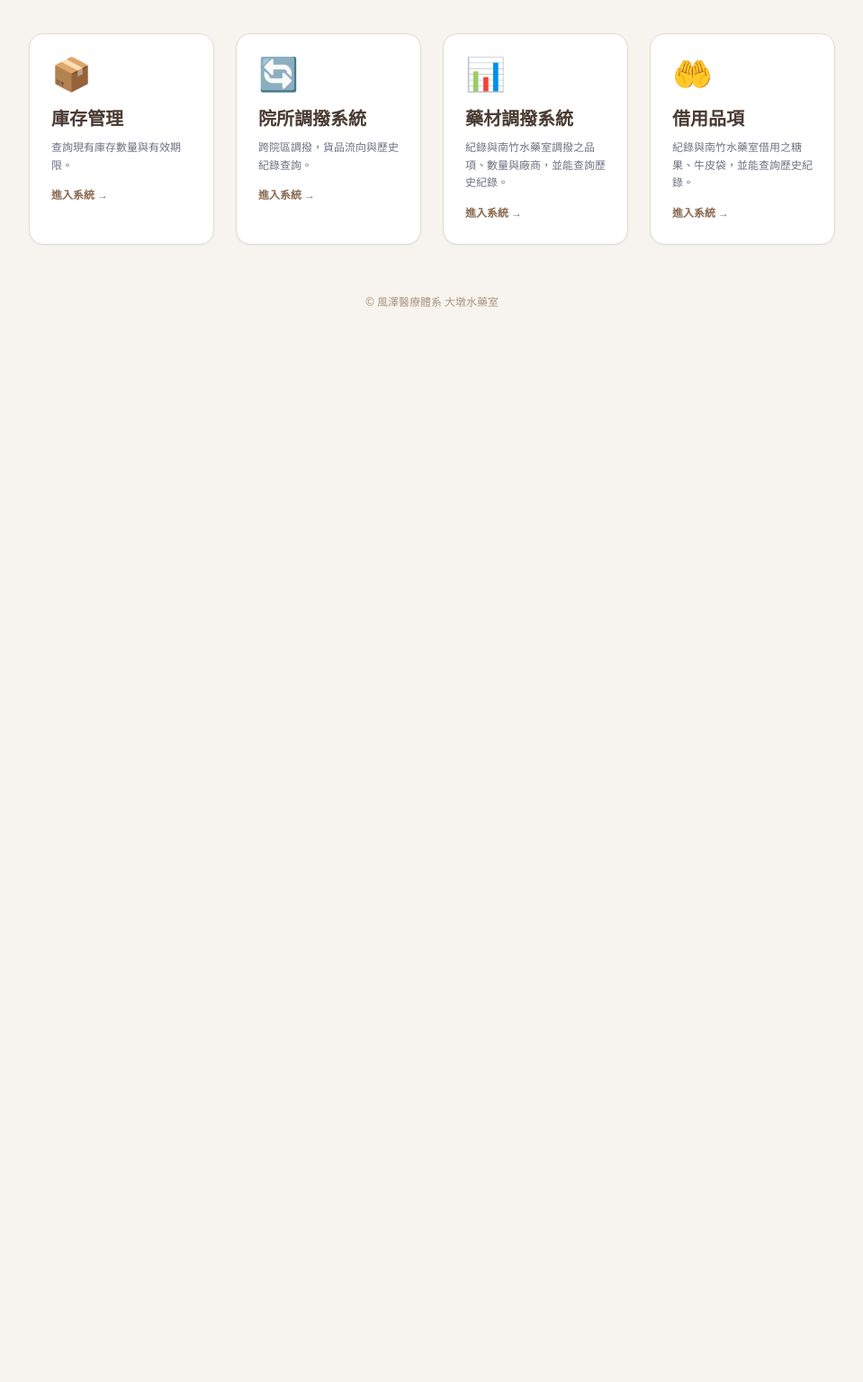
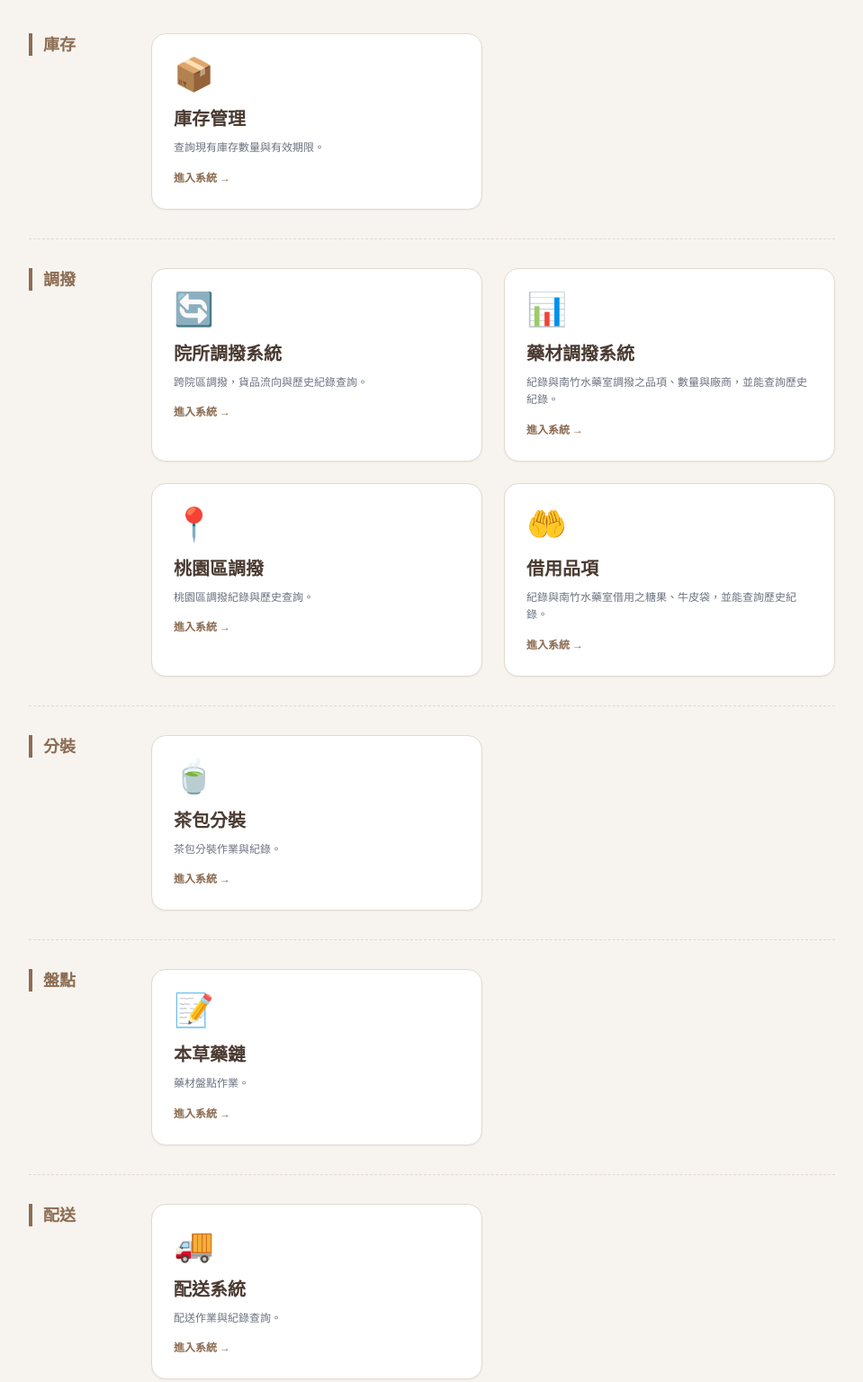
Before and after one commit to yrn9927/dadun-decoction-lab, a plain HTML site: page index.html in a window 1280 px wide. Shown: the part 718-2254 px from the top of the page at 90% size, without its empty margins (160-1119 px from the left). Before the commit the page ends 1078 px from the top, so only its background shows below. Drawn offline with nearby package versions, Linux system fonts and the light colour scheme; no server answers.

Commit message:
Refactor index.html for responsive categories
Refactor HTML structure for responsive design with category sections and update links.

```diff
--- a/index.html
+++ b/index.html
@@ -77,23 +77,52 @@
       50% { opacity: 0.45; transform: scale(0.8); }
     }
 
-    /* 響應式四方塊：
-       桌機 4 欄、平板 2 欄、手機 1 欄 */
-    .function-grid {
+    /* 依需求分類：
+       桌機/平板 左側分類名稱 + 右側功能方塊（2 欄）
+       手機 分類名稱在上、方塊 1 欄 */
+    .category-list {
+      display: flex;
+      flex-direction: column;
+      gap: 2rem;
+    }
+
+    .category {
+      display: grid;
+      grid-template-columns: 1fr;
+      gap: 1rem;
+    }
+
+    .category + .category {
+      border-top: 1px dashed var(--border-color);
+      padding-top: 2rem;
+    }
+
+    .category-label {
+      align-self: start;
+      font-size: 1.125rem;
+      font-weight: 700;
+      color: var(--color-accent);
+      border-left: 4px solid var(--color-accent);
+      padding-left: 0.75rem;
+      line-height: 1.4;
+    }
+
+    .category-cards {
       display: grid;
       grid-template-columns: 1fr;
       gap: 1.5rem;
     }
 
     @media (min-width: 640px) {
-      .function-grid {
+      .category-cards {
         grid-template-columns: repeat(2, minmax(0, 1fr));
       }
     }
 
-    @media (min-width: 1024px) {
-      .function-grid {
-        grid-template-columns: repeat(4, minmax(0, 1fr));
+    @media (min-width: 768px) {
+      .category {
+        grid-template-columns: 7rem minmax(0, 1fr);
+        gap: 1.5rem;
       }
     }
   </style>
@@ -128,27 +157,47 @@
         <p class="text-[#8C6D53] text-sm">請選擇您要使用的功能模組</p>
       </div>
 
-      <!-- 四方塊：新版響應式 -->
-      <div class="function-grid">
+      <div class="category-list">
+
+        <!-- ========== 庫存 ========== -->
+        <section class="category">
+          <h2 class="category-label">庫存</h2>
+          <div class="category-cards">
 
             <a href="herb-inventory-system.html" class="bg-white p-6 rounded-2xl shadow-sm hover:shadow-md border border-[#E2DAD0] hover:border-[#8C6D53] transition-all transform hover:-translate-y-1 block group">
               <div class="text-4xl mb-4">📦</div>
-          <h2 class="text-xl font-bold text-[#4A3B32] group-hover:text-[#8C6D53] transition">庫存管理</h2>
+              <h3 class="text-xl font-bold text-[#4A3B32] group-hover:text-[#8C6D53] transition">庫存管理</h3>
               <p class="text-xs text-gray-500 mt-2 leading-relaxed">查詢現有庫存數量與有效期限。</p>
               <span class="inline-block mt-4 text-xs font-bold text-[#8C6D53] group-hover:translate-x-1 transition-transform">進入系統 &rarr;</span>
             </a>
 
+          </div>
+        </section>
+
+        <!-- ========== 調撥 ========== -->
+        <section class="category">
+          <h2 class="category-label">調撥</h2>
+          <div class="category-cards">
+
             <a href="transfer.html" class="bg-white p-6 rounded-2xl shadow-sm hover:shadow-md border border-[#E2DAD0] hover:border-[#8C6D53] transition-all transform hover:-translate-y-1 block group">
               <div class="text-4xl mb-4">🔄</div>
-          <h2 class="text-xl font-bold text-[#4A3B32] group-hover:text-[#8C6D53] transition">院所調撥系統</h2>
+              <h3 class="text-xl font-bold text-[#4A3B32] group-hover:text-[#8C6D53] transition">院所調撥系統</h3>
               <p class="text-xs text-gray-500 mt-2 leading-relaxed">跨院區調撥，貨品流向與歷史紀錄查詢。</p>
               <span class="inline-block mt-4 text-xs font-bold text-[#8C6D53] group-hover:translate-x-1 transition-transform">進入系統 &rarr;</span>
             </a>
 
             <a href="Chinese-herbs.html" class="bg-white p-6 rounded-2xl shadow-sm hover:shadow-md border border-[#E2DAD0] hover:border-[#8C6D53] transition-all transform hover:-translate-y-1 block group">
               <div class="text-4xl mb-4">📊</div>
-          <h2 class="text-xl font-bold text-[#4A3B32] group-hover:text-[#8C6D53] transition">藥材調撥系統</h2>
+              <h3 class="text-xl font-bold text-[#4A3B32] group-hover:text-[#8C6D53] transition">藥材調撥系統</h3>
               <p class="text-xs text-gray-500 mt-2 leading-relaxed">紀錄與南竹水藥室調撥之品項、數量與廠商，並能查詢歷史紀錄。</p>
+              <span class="inline-block mt-4 text-xs font-bold text-[#8C6D53] group-hover:translate-x-1 transition-transform">進入系統 &rarr;</span>
+            </a>
+
+            <!-- TODO：請把 href="#" 換成「桃園區」系統的實際網址，說明文字也請自行修改 -->
+            <a href="https://script.google.com/macros/s/AKfycbwxRWtfI5oUgp_WzkAxznxEyU0HNF4P7HM_DkKcGu9-kbFO5ZZl5rvWQ8onWHLTu7KQ/exec" class="bg-white p-6 rounded-2xl shadow-sm hover:shadow-md border border-[#E2DAD0] hover:border-[#8C6D53] transition-all transform hover:-translate-y-1 block group">
+              <div class="text-4xl mb-4">📍</div>
+              <h3 class="text-xl font-bold text-[#4A3B32] group-hover:text-[#8C6D53] transition">桃園區調撥</h3>
+              <p class="text-xs text-gray-500 mt-2 leading-relaxed">桃園區調撥紀錄與歷史查詢。</p>
               <span class="inline-block mt-4 text-xs font-bold text-[#8C6D53] group-hover:translate-x-1 transition-transform">進入系統 &rarr;</span>
             </a>
 
@@ -156,13 +205,64 @@
               <span class="borrow-order-alert"><span class="borrow-alert-dot"></span>有待下訂</span>
 
               <div class="text-4xl mb-4">🤲</div>
-          <h2 class="text-xl font-bold text-[#4A3B32] group-hover:text-[#8C6D53] transition">借用品項</h2>
+              <h3 class="text-xl font-bold text-[#4A3B32] group-hover:text-[#8C6D53] transition">借用品項</h3>
               <p class="text-xs text-gray-500 mt-2 leading-relaxed">紀錄與南竹水藥室借用之糖果、牛皮袋，並能查詢歷史紀錄。</p>
 
               <div class="borrow-order-message">⚠️ 借用品項有待下訂，請點入查看</div>
 
               <span class="inline-block mt-4 text-xs font-bold text-[#8C6D53] group-hover:translate-x-1 transition-transform">進入系統 &rarr;</span>
             </a>
+
+          </div>
+        </section>
+
+        <!-- ========== 分裝 ========== -->
+        <section class="category">
+          <h2 class="category-label">分裝</h2>
+          <div class="category-cards">
+
+            <!-- TODO：請把 href="#" 換成「茶包分裝」的實際網址 -->
+            <a href="https://script.google.com/macros/s/AKfycbw7vYhT8j1qzWbc1yZuLk0Y96AeMSIpE_9flHs0xkOE-bes4CKaRVc40VDRJ1-dUyKm/exec" class="bg-white p-6 rounded-2xl shadow-sm hover:shadow-md border border-[#E2DAD0] hover:border-[#8C6D53] transition-all transform hover:-translate-y-1 block group">
+              <div class="text-4xl mb-4">🍵</div>
+              <h3 class="text-xl font-bold text-[#4A3B32] group-hover:text-[#8C6D53] transition">茶包分裝</h3>
+              <p class="text-xs text-gray-500 mt-2 leading-relaxed">茶包分裝作業與紀錄。</p>
+              <span class="inline-block mt-4 text-xs font-bold text-[#8C6D53] group-hover:translate-x-1 transition-transform">進入系統 &rarr;</span>
+            </a>
+
+          </div>
+        </section>
+
+        <!-- ========== 盤點 ========== -->
+        <section class="category">
+          <h2 class="category-label">盤點</h2>
+          <div class="category-cards">
+
+            <!-- TODO：請把 href="#" 換成「本草藥鏈」的實際網址 -->
+            <a href="https://script.google.com/macros/s/AKfycbwERSAln35-XgVqUeB09-dvvQbGwLw3M0zyg4z3Kas/dev" class="bg-white p-6 rounded-2xl shadow-sm hover:shadow-md border border-[#E2DAD0] hover:border-[#8C6D53] transition-all transform hover:-translate-y-1 block group">
+              <div class="text-4xl mb-4">📝</div>
+              <h3 class="text-xl font-bold text-[#4A3B32] group-hover:text-[#8C6D53] transition">本草藥鏈</h3>
+              <p class="text-xs text-gray-500 mt-2 leading-relaxed">藥材盤點作業。</p>
+              <span class="inline-block mt-4 text-xs font-bold text-[#8C6D53] group-hover:translate-x-1 transition-transform">進入系統 &rarr;</span>
+            </a>
+
+          </div>
+        </section>
+
+        <!-- ========== 配送 ========== -->
+        <section class="category">
+          <h2 class="category-label">配送</h2>
+          <div class="category-cards">
+
+            <!-- TODO：請把 href="#" 換成「配送」的實際網址，名稱與說明也請自行修改 -->
+            <a href="https://script.google.com/macros/s/AKfycbxIq29vCouc8WXl_Uj1WFoCKcyooGq2VAzEOYOU6pRd1w4lD65EEJUjukqtNJVWmCFl/exec" class="bg-white p-6 rounded-2xl shadow-sm hover:shadow-md border border-[#E2DAD0] hover:border-[#8C6D53] transition-all transform hover:-translate-y-1 block group">
+              <div class="text-4xl mb-4">🚚</div>
+              <h3 class="text-xl font-bold text-[#4A3B32] group-hover:text-[#8C6D53] transition">配送系統</h3>
+              <p class="text-xs text-gray-500 mt-2 leading-relaxed">配送作業與紀錄查詢。</p>
+              <span class="inline-block mt-4 text-xs font-bold text-[#8C6D53] group-hover:translate-x-1 transition-transform">進入系統 &rarr;</span>
+            </a>
+
+          </div>
+        </section>
 
       </div>
     </div>
```
Lines whose indentation alone changed are shown as unchanged.
